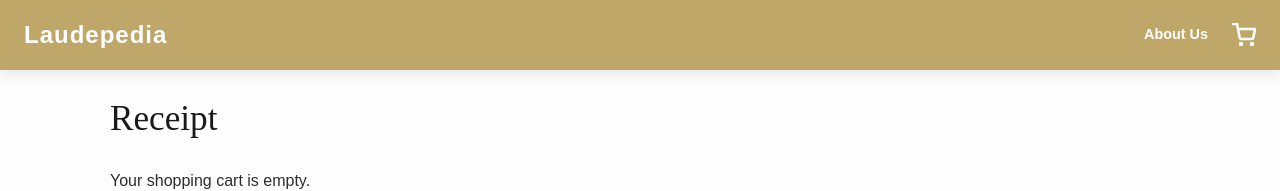
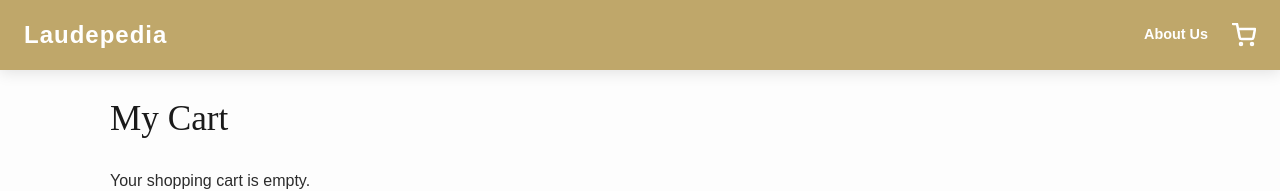
Before and after one commit to Rolexx17/Laudepedia, a React (Vite) app in the folder laudepedia-react/: page /cart in a window 1280 px wide. Shown: the top 191 px of the page. Built offline with nearby package versions, Linux system fonts and the light colour scheme; sample sign-in values are in the browser's storage.

Commit message:
Update ViewCart.jsx

```diff
--- a/laudepedia-react/src/pages/ViewCart.jsx
+++ b/laudepedia-react/src/pages/ViewCart.jsx
@@ -143,7 +143,7 @@ const ViewCart = () => {
           )}
 
           <div className="cart-header-row">
-            <h1 className="cart-header-title">Receipt</h1>
+            <h1 className="cart-header-title">My Cart</h1>
             {cartItems.length > 0 && (
               <button className="btn-remove-all" onClick={confirmRemoveAll}>Remove All Item(s)</button>
             )}
@@ -176,7 +176,7 @@ const ViewCart = () => {
               </div>
 
               <div className="cart-summary-panel">
-                <h3 className="summary-title">My Cart</h3>
+                <h3 className="summary-title">Receipt</h3>
                 <div className="summary-line balance-highlight">
                   <span>Your Balance</span>
                   <span>Rp {balance.toLocaleString('id-ID')}</span>
```
